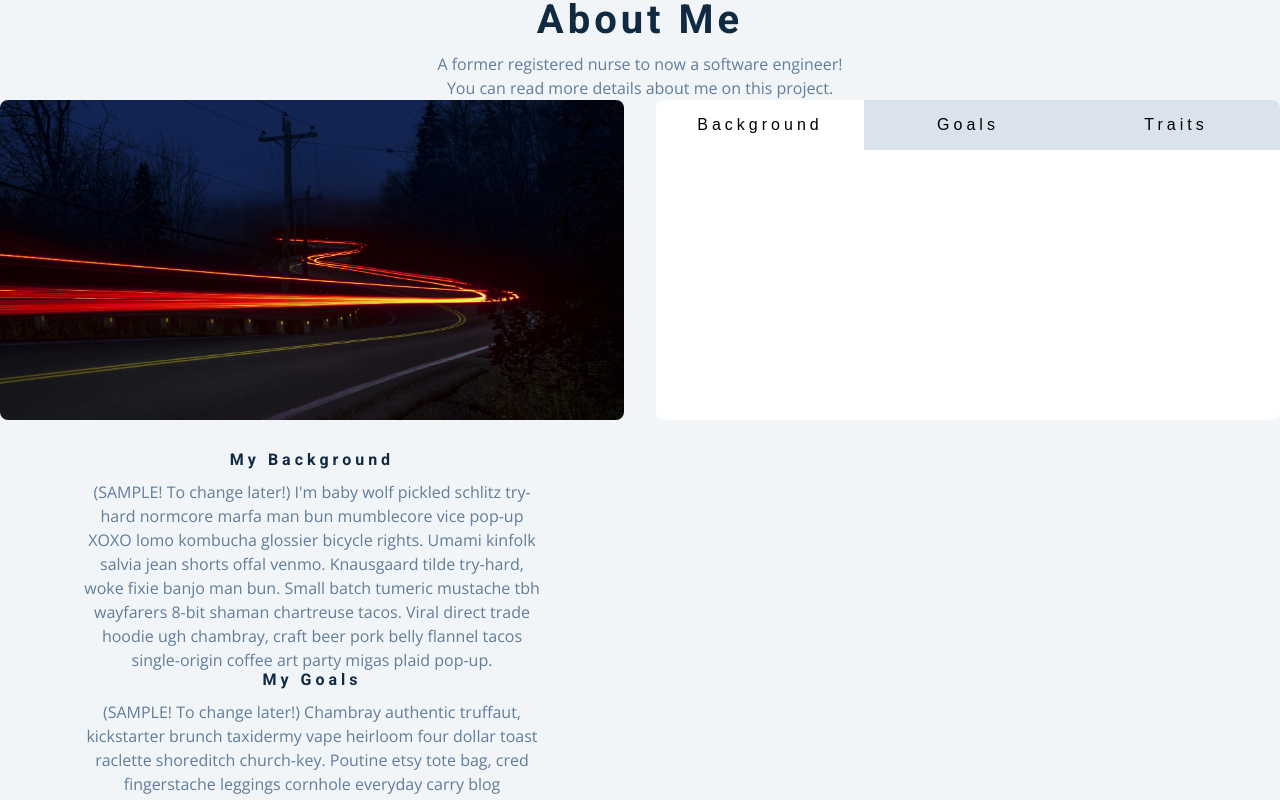
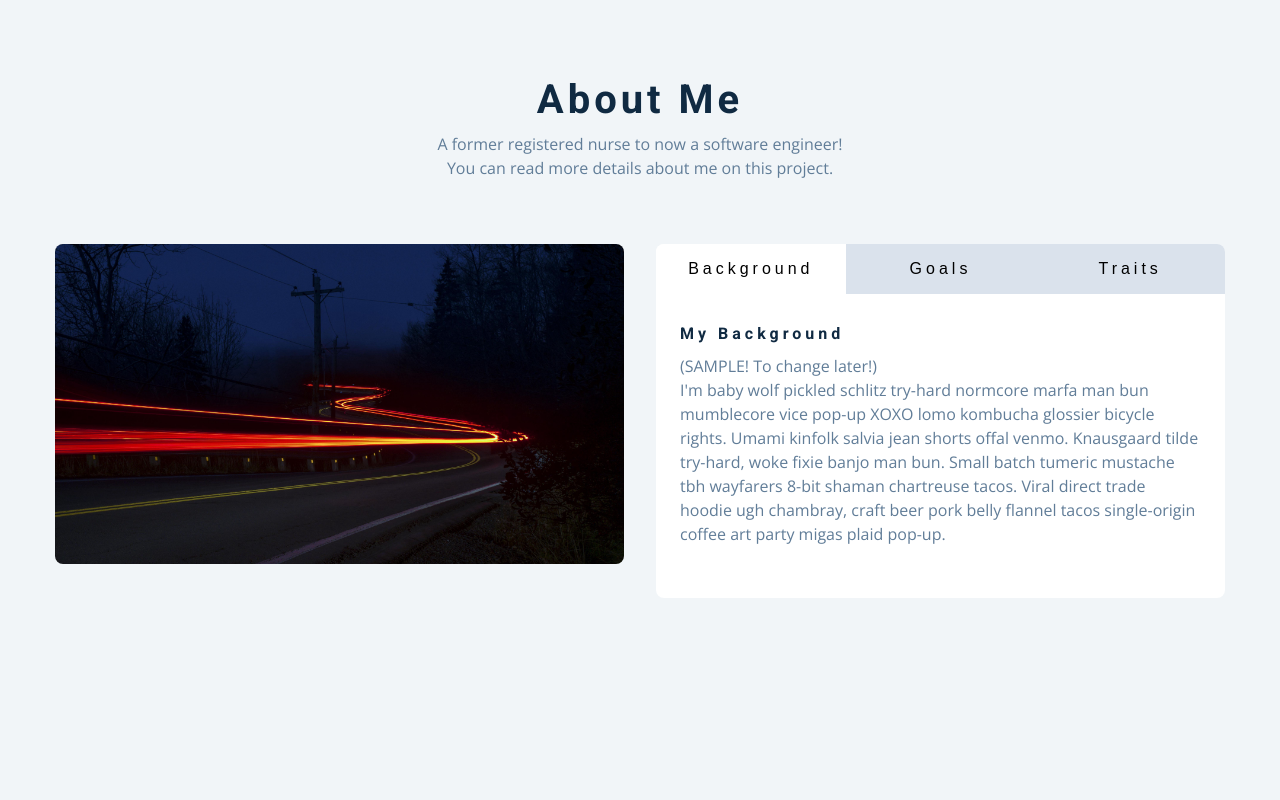
Before and after one commit to lodipalle/about-me, a plain HTML site: page index.html in a window 1280 px wide. Both pictures are taken after a click on the button "Background". Shown: the top 800 px of the page. Drawn offline with nearby package versions, Linux system fonts and the light colour scheme.

Commit message:
changed article class about to div and coded app.js functionalities

```diff
--- a/app.js
+++ b/app.js
@@ -0,0 +1,19 @@
+const tabs = document.querySelectorAll('.tab-btn');
+const about = document.querySelector('.about');
+const articles = document.querySelectorAll('.content');
+
+about.addEventListener("click", function (e) {
+  // console.log(e.target.dataset.id);
+  const id = e.target.dataset.id;
+  if (id) {
+    tabs.forEach(function (tab) {
+      tab.classList.remove("active");
+      e.target.classList.add("active");
+    });
+    articles.forEach(function (article) {
+      article.classList.remove("active");
+    });
+    const element = document.getElementById(id);
+    element.classList.add("active");
+  }
+});
--- a/index.html
+++ b/index.html
@@ -9,14 +9,16 @@
     <link rel="stylesheet" href="styles.css" />
   </head>
   <body>
-    <section>
+    <section class="section">
       <div class="title">
         <h2>About Me</h2>
         <p>
           A former registered nurse to now a software engineer!<br>
           You can read more details about me on this project.
         </p>
-        <div class="about-center">
+      </div>
+
+        <div class="about-center section-center">
           <article class="about-img">
             <img src="./hero-bcg.jpg" alt="About Picture">
           </article>
@@ -26,12 +28,11 @@
               <button class="tab-btn" data-id="goals">Goals</button>
               <button class="tab-btn" data-id="traits">Traits</button>
             </div>
-          </article>
-          <article class="about-content">
+            <div class="about-content">
               <div class="content active" id="background">
                 <h4>My Background</h4>
                 <p>
-                (SAMPLE! To change later!)
+                  (SAMPLE! To change later!) <br>
                   I'm baby wolf pickled schlitz try-hard normcore marfa man bun mumblecore vice pop-up XOXO lomo kombucha glossier bicycle rights.
                   Umami kinfolk salvia jean shorts offal venmo.
                   Knausgaard tilde try-hard, woke fixie banjo man bun.
@@ -39,10 +40,10 @@
                   Viral direct trade hoodie ugh chambray, craft beer pork belly flannel tacos single-origin coffee art party migas plaid pop-up.
                 </p>
               </div>
-            <div class="content active" id="goals">
+              <div class="content" id="goals">
                 <h4>My Goals</h4>
                 <p>
-                (SAMPLE! To change later!)
+                  (SAMPLE! To change later!) <br>
                   Chambray authentic truffaut, kickstarter brunch taxidermy vape heirloom four dollar toast raclette shoreditch church-key.
                   Poutine etsy tote bag, cred fingerstache leggings cornhole everyday carry blog gastropub.
                   Brunch biodiesel sartorial mlkshk swag, mixtape hashtag marfa readymade direct trade man braid cold-pressed roof party.
@@ -51,10 +52,10 @@
                   Dreamcatcher pitchfork yuccie, banh mi salvia venmo photo booth quinoa chicharrones.
                 </p>
               </div>
-            <div class="content active" id="traits">
+              <div class="content" id="traits">
                 <h4>My Traits</h4>
                 <p>
-                (SAMPLE! To change later!)
+                  (SAMPLE! To change later!) <br>
                   Man bun PBR&B keytar copper mug prism, hell of helvetica. Synth crucifix offal
                   deep v hella biodiesel. Church-key listicle polaroid put a bird on it
                   chillwave palo santo enamel pin, tattooed meggings franzen la croix cray.
@@ -69,8 +70,8 @@
                   <li>list item</li>
                 </ul>
               </div>
+            </div>
           </article>
-        </div>
         </div>
     </section>
     <!-- javascript -->
```
Lines whose indentation alone changed are shown as unchanged.
